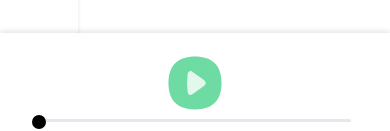
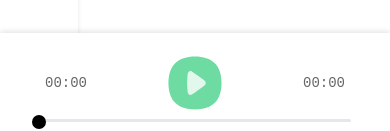
Before and after one commit to APomke/music-website, a Vue app in the folder music-front/: page / in a window 390 px wide. Shown: the part 711-842 px from the top of the page. Built offline with nearby package versions, Linux system fonts and the light colour scheme.

Commit message:
完成进度条显示播放时间和当前时间功能并且可以控制进度条操作播放进度

```diff
--- a/music-front/src/components/progressbar.vue
+++ b/music-front/src/components/progressbar.vue
@@ -1,6 +1,14 @@
 <template>
     <!--音乐播放进度-->
     <div class="progressbar-container">
+        <div class="time-display" v-if="this.$store.state.audio.currentTime">
+            <!--当前播放时间-->
+            <span class="current-time">{{ formatTime(this.$store.state.currentTime) }}</span>
+        </div>
+        <div class="time-display" v-if="!this.$store.state.audio.currentTime">
+            <!--当前播放时间-->
+            <span class="current-time">00:00</span>
+        </div>
         <!-- 音乐播放进度 -->
         <div class="play-btn" @click="playbutton">
             <!--开始播放按钮-->
@@ -31,26 +39,37 @@
                 </div>
             </transition>
         </div>
+        <div class="time-display" v-if="this.$store.state.audio.duration">
+            <!--音乐总时长-->
+            <span class="total-time">{{ formatTime(this.$store.state.audio.duration) }}</span>
+        </div>
+        <div class="time-display" v-if="!this.$store.state.audio.duration">
+            <!--音乐总时长-->
+            <span class="total-time">00:00</span>
+        </div>
         <!--进度条-->
         <div class="block">
-            <el-slider v-model="value1" :show-tooltip="false" class="jindu"></el-slider>
+            <el-slider v-model="$store.state.currentTime" :show-tooltip="false" class="jindu" :max="$store.state.audio.duration" @change="updateCurrentTime"></el-slider>
         </div>
     </div>
 </template>
 
 <script>
-import recommendations from './recommendations.vue';
 export default {
     data() {
         return {
             // playstatus: false,
             value1: 0,
+            currentTime: 0,
+            duration: 0
+
         }
     },
     // 组件的逻辑部分
     methods: {
         playbutton() {
             // 必须要读取到vuex里的音乐信息才能点击播放按钮
+            console.log(this.$store.state.music)
             if (this.$store.state.music) {
                 this.$store.commit("savePlayStatus", this.$store.state.playstatus == true ? false : true);
                 // this.$store.state.playstatus = this.playstatus == true ? false : true
@@ -58,14 +77,26 @@ export default {
                     console.log("播放")
                     // console.log(this.$store.state.music.id)
                     // 修改音乐信息
-                    this.$store.commit("updateMusicState",true)
+                    this.$store.commit("updateMusicState", true)
                 } else {
                     console.log("暂停")
-                    this.$store.commit("updateMusicState",false)
+                    this.$store.commit("updateMusicState", false)
                 }
                 console.log(this.$store.state.playstatus)
             }
 
+        },
+        // 把播放时间转换为00:00的结构
+        formatTime(seconds) {
+            const minutes = Math.floor(seconds / 60);
+            const secondsLeft = Math.floor(seconds % 60);
+            return `${String(minutes).padStart(2, '0')}:${String(secondsLeft).padStart(2, '0')}`;
+        },
+        updateCurrentTime(val) {
+            console.log(val)
+            // 修改音乐播放进度
+            // this.$store.state.currentTime = val;
+            this.$store.commit("saveUpdateCurrentTime",val)
         }
     }
 }
@@ -148,7 +179,45 @@ export default {
     width: 80%;
     bottom: -5px;
     color: chartreuse;
+    margin: 0 10px;
+    /* 添加一些左右间距 */
 }
+
+/* 时间显示 */
+.time-display {
+    display: flex;
+    gap: 10px;
+    /* 添加一些间距 */
+    align-items: center;
+    font-size: 14px;
+    color: #666;
+}
+
+.time-display .current-time {
+    order: 1;
+    /* 确保当前时间在左边 */
+    margin-left: 150px; /* 左侧间距 */
+}
+
+.time-display .total-time {
+    order: 3;
+    /* 确保总时间在右边 */
+    margin-right: 150px; /* 右侧间距 */
+}
+
+.time-display span {
+    font-family: monospace;
+    font-size: 14px;
+    padding: 5px;
+    /*border: 1px solid #ddd;*/
+    border-radius: 5px;
+    transition: background-color 0.3s ease;
+}
+
+.time-display span:hover {
+    background-color: #e0e0e0;
+}
+
 
 .jindu {
     .el-slider__button {
@@ -182,4 +251,18 @@ export default {
         position: absolute;
     }
 }
+/* 响应式调整 */
+@media screen and (max-width: 768px) {
+    .time-display .current-time {
+        order: 1;
+        /* 确保当前时间在左边 */
+        margin-left: 20px; /* 左侧间距 */
+    }
+
+    .time-display .total-time {
+        order: 3;
+        /* 确保总时间在右边 */
+        margin-right: 20px; /* 右侧间距 */
+    }
+}
 </style>
--- a/music-front/src/components/recommendations.vue
+++ b/music-front/src/components/recommendations.vue
@@ -65,7 +65,11 @@ export default {
             ],
             audio: new Audio(require('@/music/11.稻香.wav')),
             // 记录正在播放的音乐id
-            musicid: null
+            musicid: null,
+            // 当前音乐播放时间
+            currentTime: 0,
+            // 当前播放音乐总时长
+            duration: 0,
         };
     },
     methods: {
@@ -90,6 +94,9 @@ export default {
                 this.audio.pause();
                 this.$store.commit("savePlayStatus", false);
                 this.recommendations[this.musicid ? this.recommendations.findIndex(item => item.id === this.musicid) : index].isPlaying = false;
+                // 设置播放时长
+                this.duration = this.formatTime(this.audio.duration)
+                console.log("得到初始化的时长:", this.duration)
             }
             // 改变对应的音乐卡片按钮的svg播放图标
             this.recommendations[index].isPlaying = !this.recommendations[index].isPlaying;
@@ -97,8 +104,11 @@ export default {
             if (this.recommendations[index].isPlaying) {
                 // 开始播放音频
                 // this.audio.src = require(`@/music/${id}.wav`);
+                // 根据id查询要播放音乐的url
                 // 把播放的音乐保存到vuex
                 this.$store.commit("saveMusicInfo", this.recommendations[index])
+                this.$store.commit("saveAudio",this.audio)
+
                 this.audio.play();
                 // 保存音乐id
                 this.musicid = id
@@ -108,29 +118,62 @@ export default {
             }
             // 改变进度条播放按钮样式
             this.$store.commit("savePlayStatus", this.recommendations[index].isPlaying);
-        }
+        },
+        // 把播放时间转换为00:00的结构
+        formatTime(seconds) {
+            const minutes = Math.floor(seconds / 60);
+            const secondsLeft = Math.floor(seconds % 60);
+            return `${String(minutes).padStart(2, '0')}:${String(secondsLeft).padStart(2, '0')}`;
+        },
     },
     created() {
         // this.getRecommedations()
     },
     watch: {
         "$store.state.music.isPlaying": {
-            deep:true,//深度监听设置为 true
+            deep: true,//深度监听设置为 true
             handler: function (newVal, oldVal) {
-                if(newVal) {
+                if (newVal) {
                     //播放音乐
                     this.audio.play();
                     // 修改vuex里的音乐状态
-                    this.$store.commit("updateMusicState",true)
-                }else{
+                    this.$store.commit("updateMusicState", true)
+                } else {
                     //暂停音乐
                     this.audio.pause();
                     // 修改vuex里的音乐状态
-                    this.$store.commit("updateMusicState",false)
+                    this.$store.commit("updateMusicState", false)
+                }
+            }
+        },
+        "$store.state.updateCurrentTime": {
+            deep: true,
+            handler: function (newVal,oldVal) {
+                if (newVal) {
+                    // 修改音乐播放进度
+                    // console.log("修改播放进度")
+                    this.audio.currentTime = newVal
+                    this.$store.commit("saveAudio",this.audio)
                 }
             }
         }
-    }
+    },
+    mounted() {
+
+        // 监听音频播放状态变化
+        this.audio.addEventListener('timeupdate', () => {
+            this.currentTime = this.formatTime(this.audio.currentTime);
+            // 保存到vux
+            this.$store.commit("saveCurrentTime",this.audio.currentTime)
+            // console.log("当前音乐播放时间:",this.currentTime)
+        });
+
+        // 监听音频播放结束
+        this.audio.addEventListener('ended', () => {
+            console.log('音频播放结束');
+            this.currentTime = 0;
+        });
+    },
 };
 </script>
 
--- a/music-front/store/index.js
+++ b/music-front/store/index.js
@@ -5,24 +5,41 @@ import Vuex from "vuex"
 Vue.use(Vuex);
 
 export default new Vuex.Store({
-    state:{
+    state: {
         // 播放按钮状态
         playstatus: false,
         // 正在播放的音乐信息
-        music: null
+        music: null,
+        // 音乐对象
+        audio: new Audio(),
+        // 当前播放时间
+        currentTime: 0,
+        // 要修改播放进度的时间
+        updateCurrentTime: 0
     },
-    mutations:{
+    mutations: {
         // 保存播放按钮状态
-        savePlayStatus(state,playstatus){
+        savePlayStatus(state, playstatus) {
             state.playstatus = playstatus
         },
         // 保存正在播放的音乐信息
-        saveMusicInfo(state,music) {
+        saveMusicInfo(state, music) {
             state.music = music
         },
         // 修改音乐播放状态
-        updateMusicState(state,isPlaying) {
+        updateMusicState(state, isPlaying) {
             state.music.isPlaying = isPlaying
+        },
+        // 保存音乐对象
+        saveAudio(state,audio) {
+            state.audio = audio
+        },
+        // 保存当前音乐播放时间
+        saveCurrentTime(state,currentTime) {
+            state.currentTime = currentTime
+        },
+        saveUpdateCurrentTime(state,updateCurrentTime) {
+            state.updateCurrentTime = updateCurrentTime
         }
     }
 })
```
